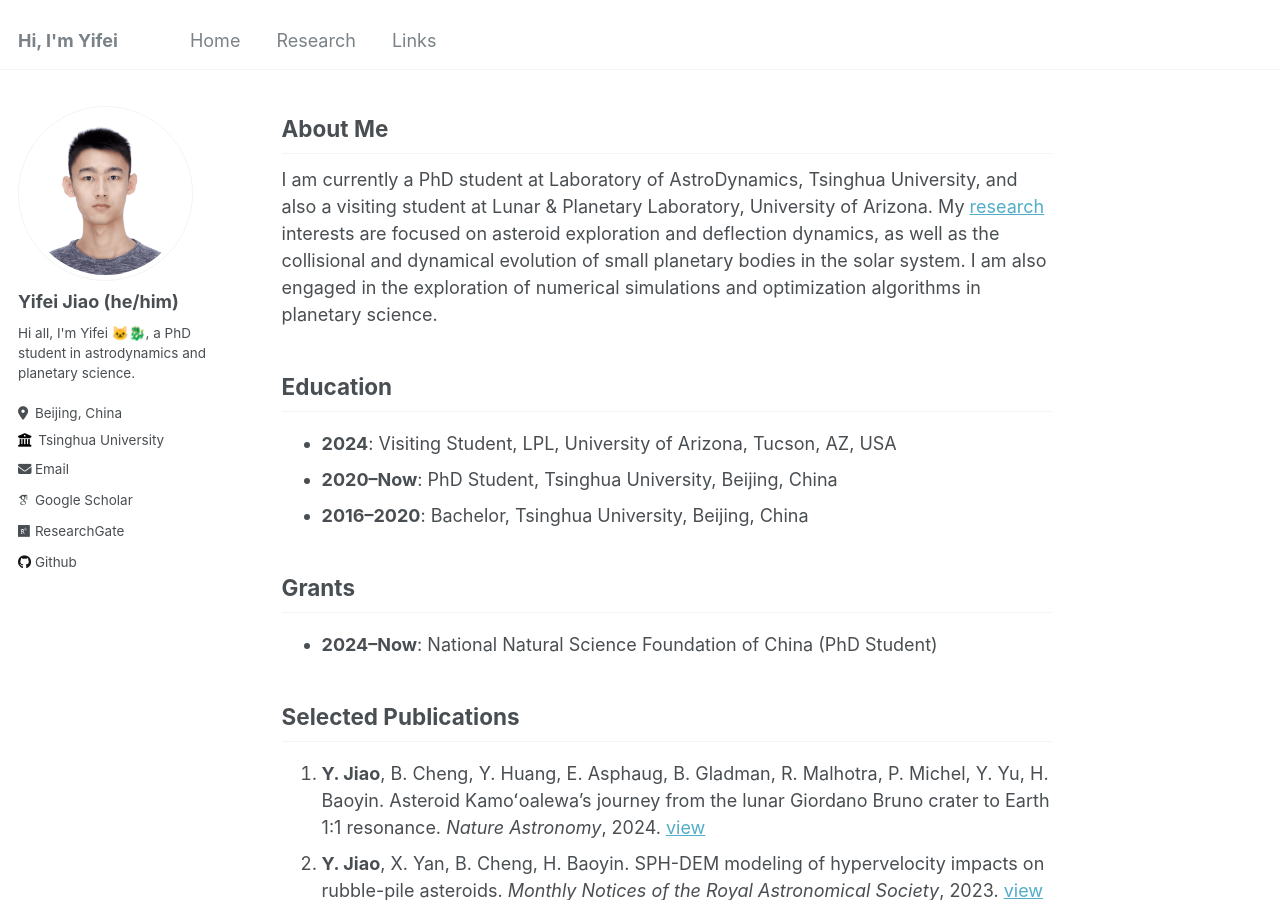
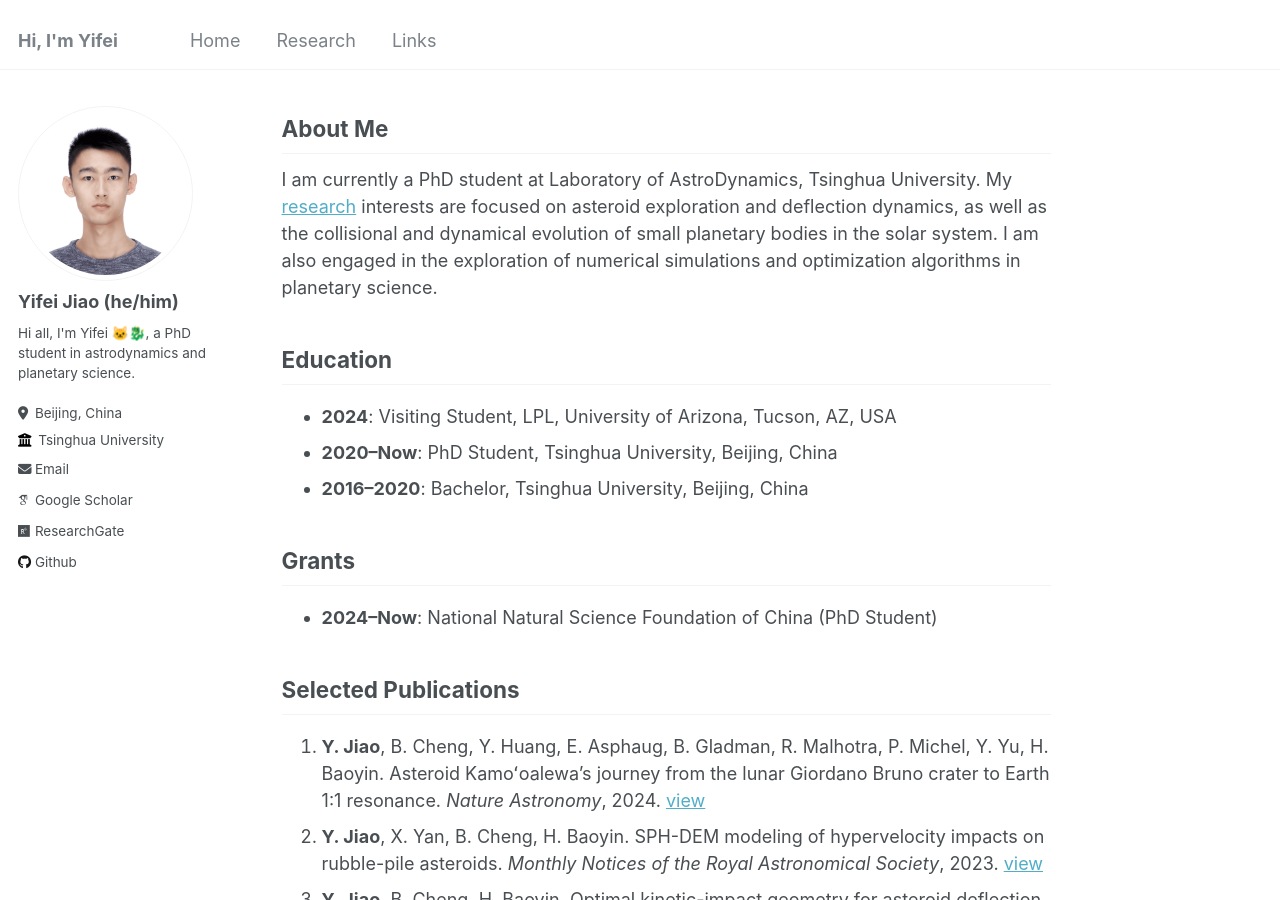
Before and after one commit to jiaoyf-thu/jiaoyf-thu.github.io, a Jekyll site: the page built from _pages/about.md, in a window 1280 px wide and 900 px high. Built offline with Jekyll 4.4.1, drawn with Linux system fonts in a browser that asks for light colours; some web fonts are replaced.

Commit message:
Update about.md

```diff
--- a/_pages/about.md
+++ b/_pages/about.md
@@ -9,7 +9,7 @@ redirect_from:
 
 ## About Me
 
-I am currently a PhD student at Laboratory of AstroDynamics, Tsinghua University, and also a visiting student at Lunar & Planetary Laboratory, University of Arizona. My [research](https://jiaoyf-thu.github.io/research/) interests are focused on asteroid exploration and deflection dynamics, as well as the collisional and dynamical evolution of small planetary bodies in the solar system. I am also engaged in the exploration of numerical simulations and optimization algorithms in planetary science.
+I am currently a PhD student at Laboratory of AstroDynamics, Tsinghua University. My [research](https://jiaoyf-thu.github.io/research/) interests are focused on asteroid exploration and deflection dynamics, as well as the collisional and dynamical evolution of small planetary bodies in the solar system. I am also engaged in the exploration of numerical simulations and optimization algorithms in planetary science.
 
 ## Education
 
```
